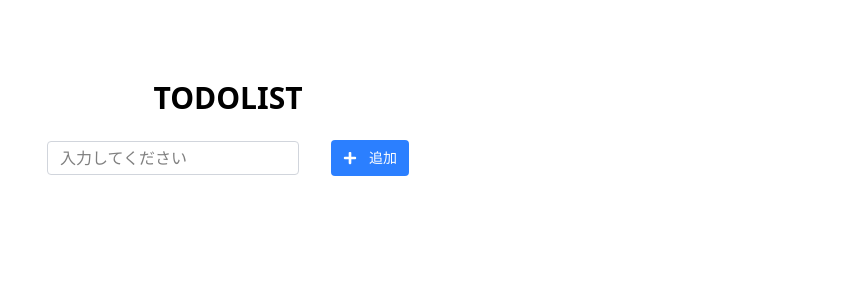
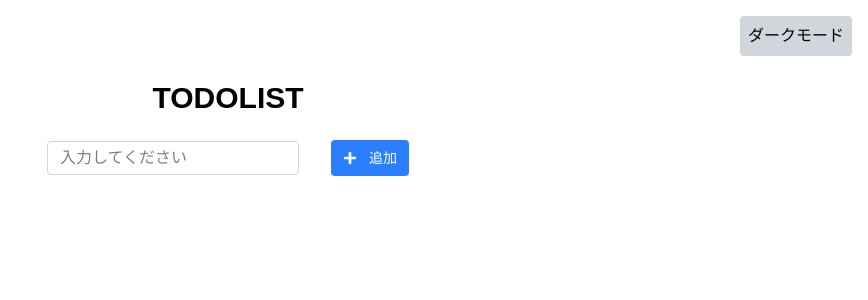
Before and after one commit to SokJin/todo-app-react, a Next.js app: page / in a window 1280 px wide. Shown: the top 300 px of the page, without its empty margins (412-1280 px from the left). Built offline with nearby package versions, Linux system fonts and the light colour scheme.

Commit message:
globals.css整理&ダークモード機能実装

```diff
--- a/src/components/todo/StatusToggle.tsx
+++ b/src/components/todo/StatusToggle.tsx
@@ -1,9 +1,7 @@
-import React from 'react';
-
-interface StatusToggleProps {
+type StatusToggleProps = {
   completed: boolean;
   onToggle: () => void;
-}
+};
 
 const StatusToggle = ({ completed, onToggle }: StatusToggleProps) => {
   return (
--- a/src/pages/_app.tsx
+++ b/src/pages/_app.tsx
@@ -1,6 +1,34 @@
 import '../styles/globals.css';
 import type { AppProps } from 'next/app';
+import React, { useEffect, useState } from 'react';
 
 export default function App({ Component, pageProps }: AppProps) {
-  return <Component {...pageProps} />;
+  const [isDark, setIsDark] = useState(false);
+
+  useEffect(() => {
+    const theme = localStorage.getItem('theme');
+    const isDarkMode = theme === 'dark';
+    document.documentElement.classList.toggle('dark', isDarkMode);
+    setIsDark(isDarkMode);
+  }, []);
+
+  const toggleDarkMode = () => {
+    const html = document.documentElement;
+    const newTheme = html.classList.contains('dark') ? 'light' : 'dark';
+    html.classList.toggle('dark', newTheme === 'dark');
+    localStorage.setItem('theme', newTheme);
+    setIsDark(newTheme === 'dark');
+  };
+
+  return (
+    <>
+      <button
+        onClick={toggleDarkMode}
+        className="fixed top-4 right-4 z-50 p-2 bg-gray-300 dark:bg-gray-700 rounded"
+      >
+        {isDark ? 'ライトモード' : 'ダークモード'}
+      </button>
+      <Component {...pageProps} />
+    </>
+  );
 }
--- a/src/styles/globals.css
+++ b/src/styles/globals.css
@@ -1,4 +1,16 @@
-@layer theme, base, components, utilities;
 @import 'tailwindcss/theme.css' layer(theme);
 @import 'tailwindcss/preflight.css' layer(base);
 @import 'tailwindcss/utilities.css' layer(utilities);
+
+@layer base {
+  body {
+    color: black;
+    font-family: sans-serif;
+    background-color: white;
+  }
+
+  html.dark body {
+    color: #f0f0f0;
+    background-color: #121212;
+  }
+}
```
